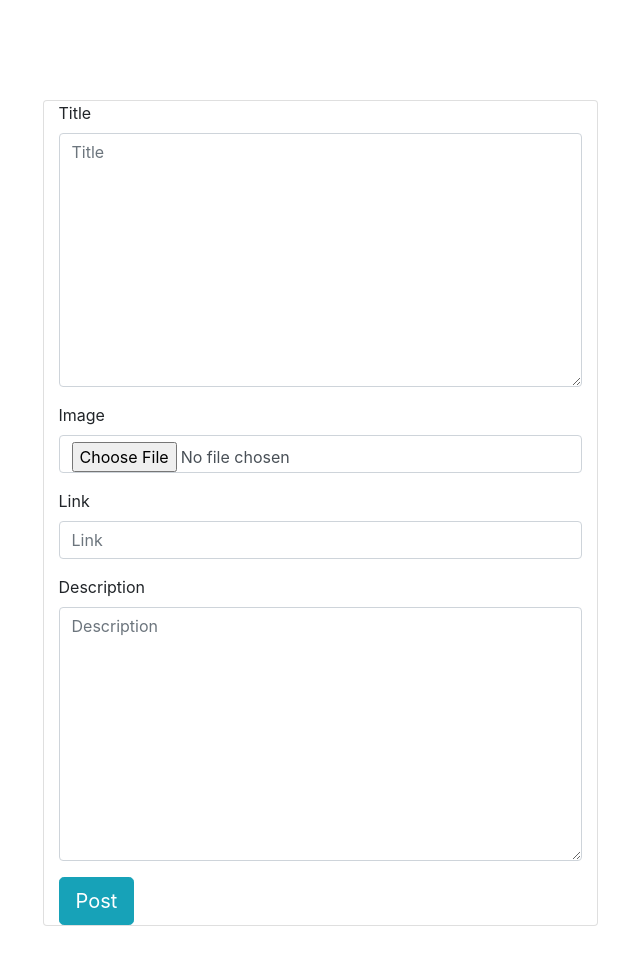
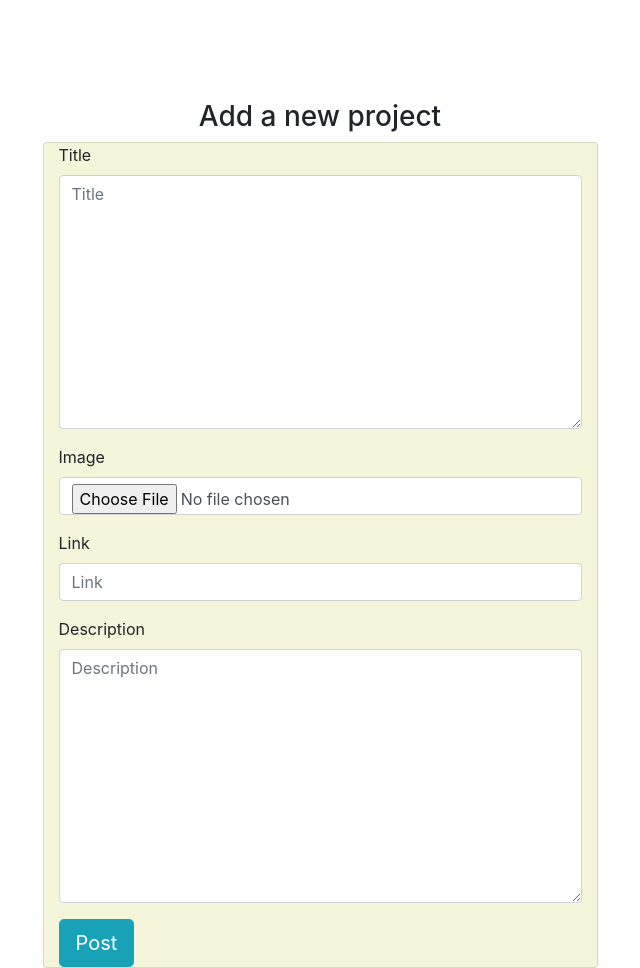
Before and after one commit to MachukaJoy/project-awards-site, a Django app: page /new_project/ in a window 1280 px wide. Shown: the part 62-1030 px from the top of the page, without its empty margins (320-960 px from the left). Before the commit the page ends 988 px from the top, so only its background shows below. Run offline with Django 3.2, Linux system fonts and the light colour scheme; the visitor is signed in with stand-in values (Sample User, id 1); some libraries are stand-ins or nearby versions; some web fonts are replaced.

Commit message:
st: update template that adds new project

```diff
--- a/review/templates/new_project.html
+++ b/review/templates/new_project.html
@@ -5,7 +5,8 @@
 {%block content%}
 <div style ="margin-top: 100px;">
 <div class="container">
-    <div class="col-sm-6 m-auto card">
+    <h3 class="text-center">Add a new project</h3>
+    <div class="col-sm-6 m-auto card" style="background-color: beige;">
         <form action="{%url 'new_project'%}" method="post" enctype="multipart/form-data">
             {%csrf_token%}
 
```
